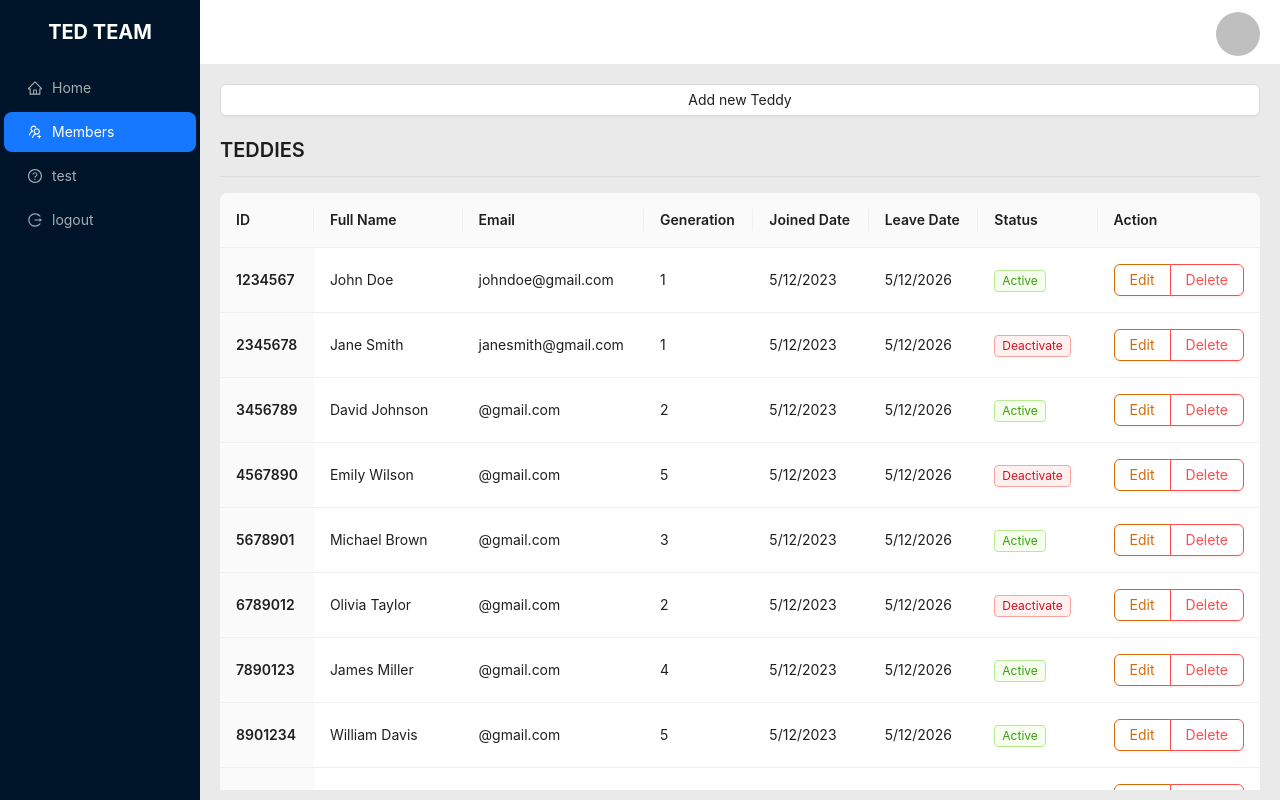
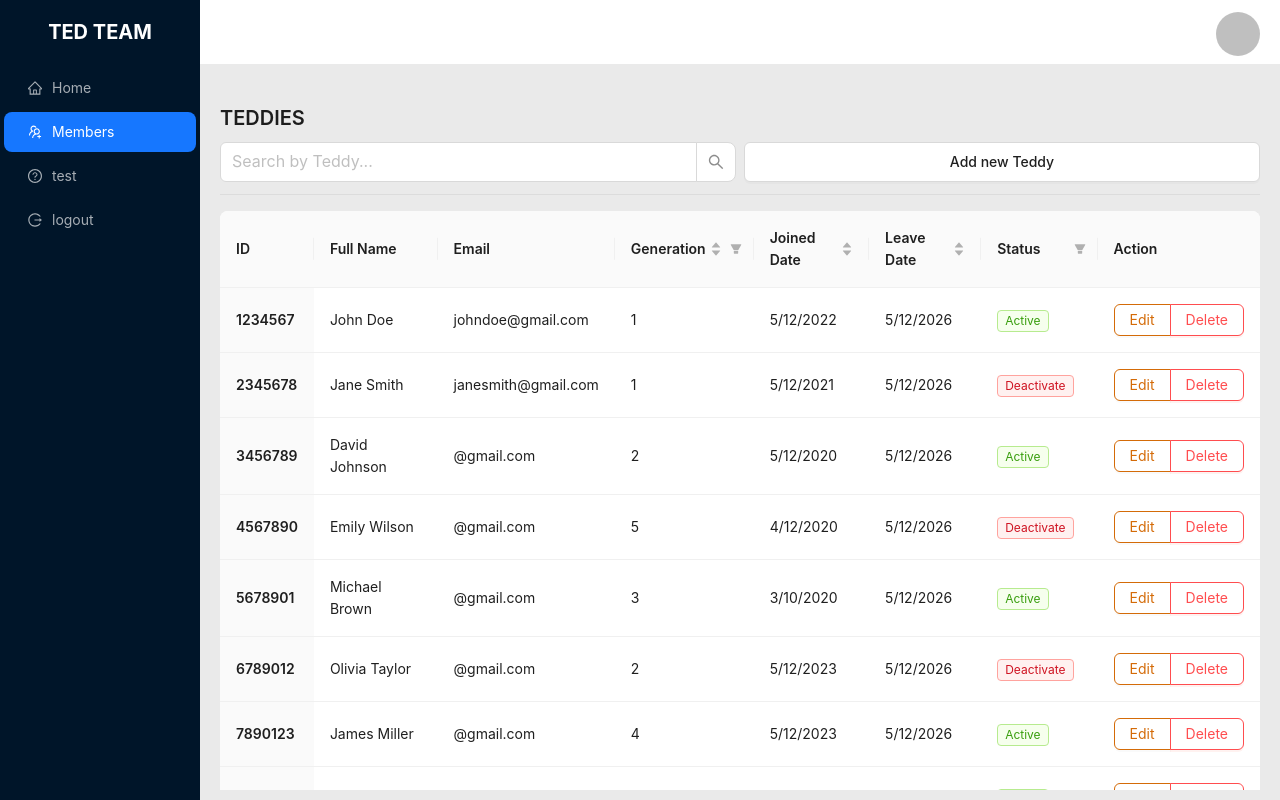
Before and after one commit to kyphans/ted-team, a React (Vite) app: page /members in a window 1280 px wide. Built offline with nearby package versions, Linux system fonts and the light colour scheme.

Commit message:
Add filter for Members page

```diff
--- a/package.json
+++ b/package.json
@@ -16,6 +16,7 @@
     "antd": "^5.3.2",
     "axios": "^1.3.4",
     "dagre": "^0.8.5",
+    "moment": "^2.29.4",
     "normalize.css": "^8.0.1",
     "react": "^18.2.0",
     "react-dom": "^18.2.0",
--- a/src/common/fakeData/user.json
+++ b/src/common/fakeData/user.json
@@ -6,7 +6,7 @@
     "phone": "0123456789",
     "email": "johndoe@gmail.com",
     "generation": 1,
-    "joinedDate": "2023-05-12",
+    "joinedDate": "2022-05-12",
     "leaveDate": "2026-05-12",
     "isActive": true,
     "isDelete": false,
@@ -19,7 +19,7 @@
     "phone": "0987654321",
     "email": "janesmith@gmail.com",
     "generation": 1,
-    "joinedDate": "2023-05-12",
+    "joinedDate": "2021-05-12",
     "leaveDate": "2026-05-12",
     "isActive": false,
     "isDelete": false,
@@ -32,7 +32,7 @@
     "phone": "0123456789",
     "email": "@gmail.com",
     "generation": 2,
-    "joinedDate": "2023-05-12",
+    "joinedDate": "2020-05-12",
     "leaveDate": "2026-05-12",
     "isActive": true,
     "isDelete": false,
@@ -45,7 +45,7 @@
     "phone": "0987654321",
     "email": "@gmail.com",
     "generation": 5,
-    "joinedDate": "2023-05-12",
+    "joinedDate": "2020-04-12",
     "leaveDate": "2026-05-12",
     "isActive": false,
     "isDelete": false,
@@ -58,7 +58,7 @@
     "phone": "0123456789",
     "email": "@gmail.com",
     "generation": 3,
-    "joinedDate": "2023-05-12",
+    "joinedDate": "2020-03-10",
     "leaveDate": "2026-05-12",
     "isActive": true,
     "isDelete": false,
--- a/src/pages/Members/index.tsx
+++ b/src/pages/Members/index.tsx
@@ -1,8 +1,10 @@
-import { Button, Divider, Space, Table, Tag, Typography } from 'antd';
+import { Button, Divider, Space, Table, Tag, Typography, Input } from 'antd';
 import type { ColumnsType } from 'antd/es/table';
 import fakeData from '../../common/fakeData/user.json';
 import formatUsersData from '../../common/utils/formatUsersData';
 import PrimaryButton from '../../components/__common/custom/PrimaryButton';
+import moment from 'moment';
+import { useCallback, useState, useTransition, memo, useMemo, useEffect } from 'react';
 interface DataType {
   key: number;
   fullName: string;
@@ -16,6 +18,17 @@ interface DataType {
   isDelete: boolean;
   description: string;
 }
+
+const generationFilter = () => {
+  let array = [];
+  for (let index = 1; index < 10; index++) {
+    array.push({
+      text: `${index}`,
+      value: `${index}`,
+    });
+  }
+  return array;
+};
 
 const columns: ColumnsType<DataType> = [
   {
@@ -35,21 +48,37 @@ const columns: ColumnsType<DataType> = [
   {
     title: 'Generation',
     dataIndex: 'generation',
+    filters: generationFilter(),
+    onFilter: (value: any, record) => record.generation.toString().includes(value),
+    sorter: (a, b) => a.generation - b.generation,
   },
   {
     title: 'Joined Date',
+    sorter: (a, b) => moment(a.joinedDate).unix() - moment(b.joinedDate).unix(),
     render: (_, { joinedDate }) => {
       return joinedDate.toLocaleDateString('en-US');
     },
   },
   {
     title: 'Leave Date',
+    sorter: (a, b) => moment(a.joinedDate).unix() - moment(b.joinedDate).unix(),
     render: (_, { leaveDate }) => {
       return leaveDate.toLocaleDateString('en-US');
     },
   },
   {
     title: 'Status',
+    filters: [
+      {
+        text: 'Active',
+        value: true,
+      },
+      {
+        text: 'Deactivate',
+        value: false,
+      },
+    ],
+    onFilter: (value: any, record) => record.isActive === value,
     render: (_, { isActive }) => (isActive ? <Tag color="green">Active</Tag> : <Tag color="red">Deactivate</Tag>),
   },
   {
@@ -69,17 +98,37 @@ const columns: ColumnsType<DataType> = [
 ];
 
 function Members() {
+  const initialData = useMemo(() => formatUsersData(fakeData), []); // Assuming fakeData is static
+  const [dataSource, setDataSource] = useState(initialData);
+  const [isPending, startTransition] = useTransition();
+  const handleOnChangeSearch = useCallback(
+    (e: React.ChangeEvent<HTMLInputElement>) => {
+      const filteredData = initialData.filter((entry) =>
+        entry.fullName.toLowerCase().includes(e.target.value.toLowerCase()),
+      );
+      setDataSource(filteredData);
+    }, [initialData]
+  );
+
   return (
     <>
-      <PrimaryButton variant="default" className="">
-        Add new Teddy
-      </PrimaryButton>
       <Typography.Title className="mt-5" level={4}>
         TEDDIES
       </Typography.Title>
+      <div className="flex space-x-2">
+        <div className="flex-1">
+          <Input.Search placeholder="Search by Teddy..." allowClear size="large" onChange={handleOnChangeSearch} />
+        </div>
+        <div className="flex-1">
+          <PrimaryButton variant="default" className="h-full" typographyClassName="font-medium">
+            Add new Teddy
+          </PrimaryButton>
+        </div>
+      </div>
+
       <Divider className="mb-4 mt-3" />
       <div className="w-full overflow-x-scroll scrollbar-hide">
-        <Table columns={columns} dataSource={formatUsersData(fakeData)} rowKey={({ key }) => key} />
+        <Table columns={columns} dataSource={dataSource} rowKey={({ key }) => key} />
       </div>
     </>
   );
```
Also changed, not shown: 1 other file (tests, documents, lock files or other folders).
